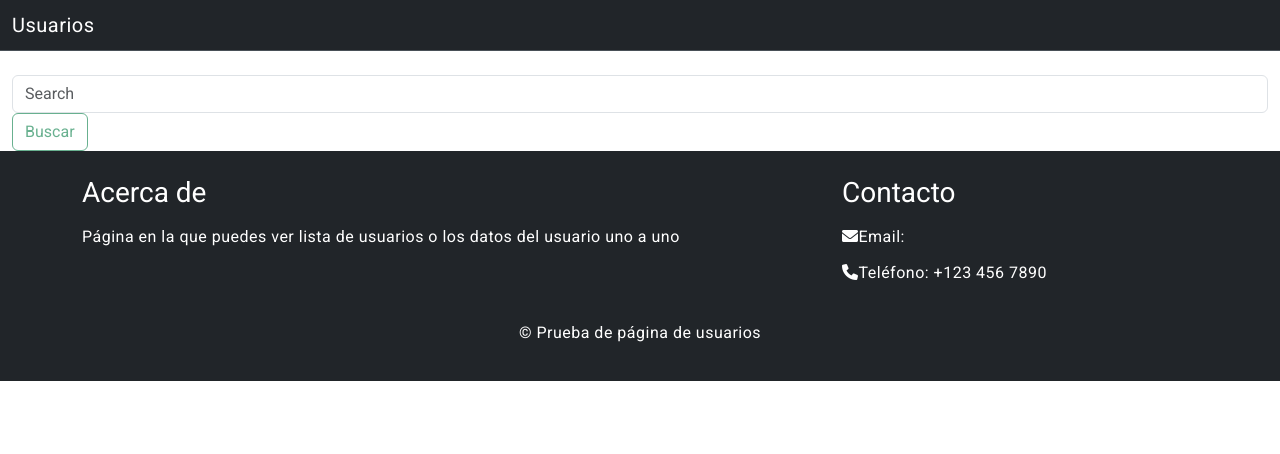
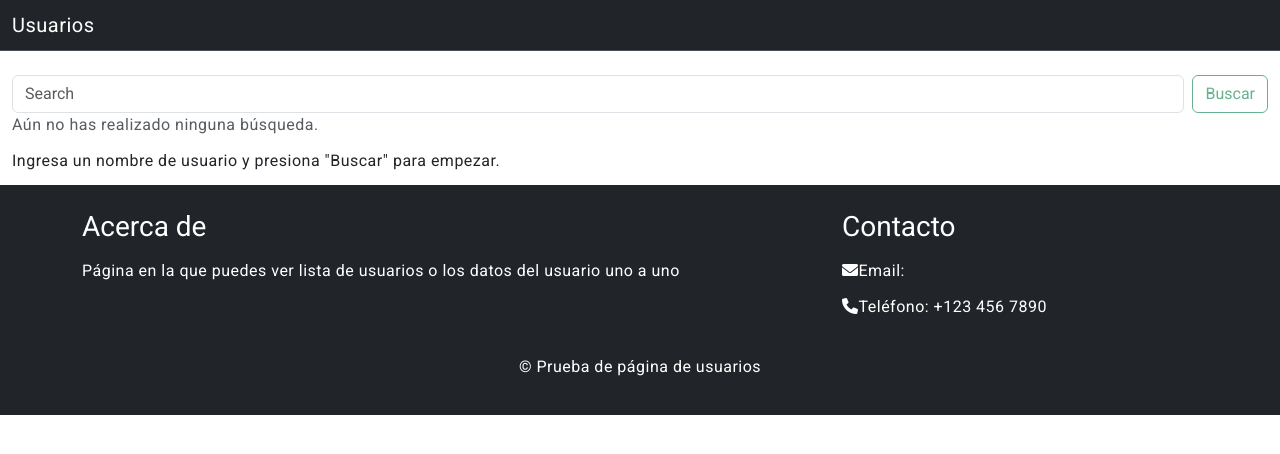
Before and after one commit to aroamorodi/pruebaAngular, an Angular app: page /home in a window 1280 px wide. Shown: the top 454 px of the page. Built offline with nearby package versions, Linux system fonts and the light colour scheme.

Commit message:
Input y boton en la misma linea

```diff
--- a/src/components/listaUsuarios/listaUsuarios.component.html
+++ b/src/components/listaUsuarios/listaUsuarios.component.html
@@ -1,4 +1,4 @@
-<form class="pt-2 mt-3"
+<form class="pt-2 mt-3 d-flex"
   [formGroup]="form"
   (ngSubmit)="onSubmit()">
   <input
@@ -16,4 +16,7 @@
   </div>
   }
 </div>
+} @else {
+  <p class="text-muted">Aún no has realizado ninguna búsqueda.</p>
+  <p>Ingresa un nombre de usuario y presiona "Buscar" para empezar.</p>
 }
```
